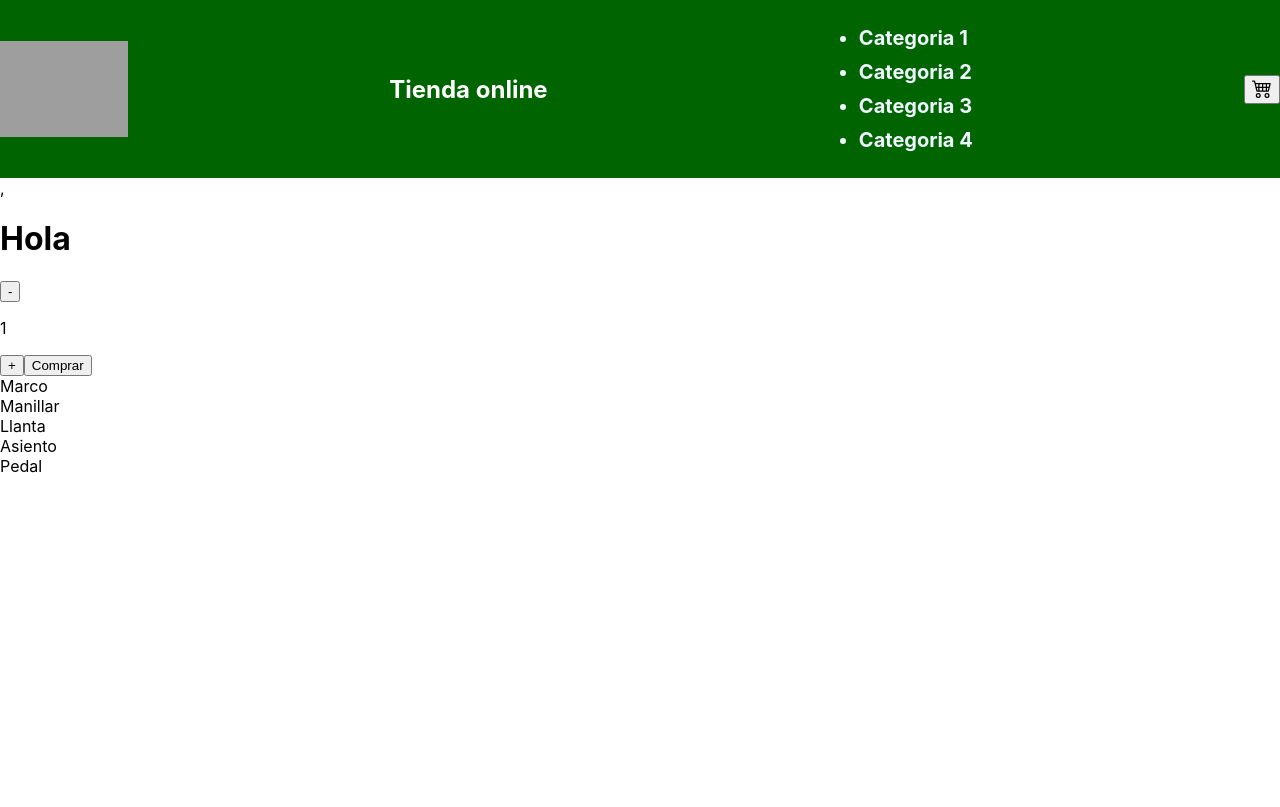
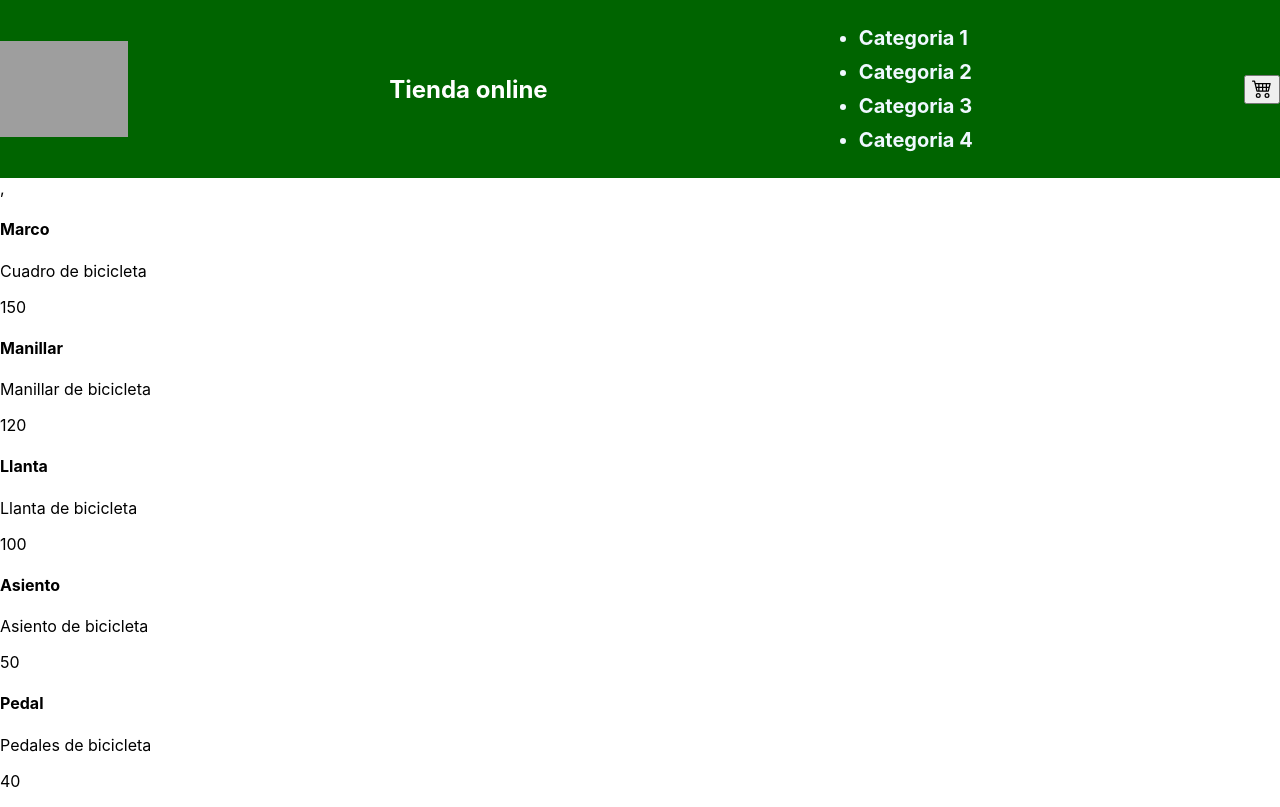
Before and after one commit to olguincona/Cleterosapp, a React (Create React App) app: page / in a window 1280 px wide. Built offline with nearby package versions, Linux system fonts and the light colour scheme; grey boxes are pictures that could not be loaded.

Commit message:
arreglos

```diff
--- a/src/Components/Item.js
+++ b/src/Components/Item.js
@@ -1,15 +1,14 @@
 import React from 'react'
 
-const promesa = new Promise((res, rej)=>{
-    setTimeout(() =>{
-        res(productos);
-    }, 2000);
-});
-
-function Item() {
-  return (
-    <div>Item</div>
-  )
+function Item({product}) {
+  const {title, description, price} = product;
+    return (
+      <div>
+        <h4>{title}</h4>
+        <p>{description}</p> <p>{price}</p>
+      </div>
+    );
 }
 
+
 export default Item
--- a/src/Components/ItemList.js
+++ b/src/Components/ItemList.js
@@ -1,22 +1,14 @@
-import React from 'react'
+import React from "react";
+import Item from "./Item";
 
-function ItemList(items) {
+function ItemList({items}) {
   return (
-    <div>ItemList</div>
-  )
+    <>
+      {items.map((product) =>(
+       <Item key={product.id} product={product} />
+    ))}
+    </>
+  );
 }
 
-export default ItemList
-const productos = [
-    {id:0, title:'Marco', description: 'Cuadro de bicicleta', price: 150, pictureUrl:'foto'},
-    {id:1, title:'Manillar', description: 'Manillar de bicicleta', price: 120, pictureUrl:'foto'},
-    {id:2, title:'Llanta', description: 'Llanta de bicicleta', price: 100, pictureUrl:'foto'},
-    {id:3, title:'Asiento', description: 'Asiento de bicicleta', price: 50, pictureUrl:'foto'},
-    {id:4, title:'Pedal', description: 'Pedales de bicicleta', price: 40, pictureUrl:'foto'},
-]
-
-const promesa = new Promise((res, rej)=>{
-    setTimeout(() =>{
-        res(productos);
-    }, 2000);
-});
+export default ItemList;
--- a/src/Components/ItemListContainer.js
+++ b/src/Components/ItemListContainer.js
@@ -18,31 +18,24 @@ const promesa = new Promise((res, rej)=>{
     }, 2000);
 });
 
-const ItemListContainer = ({valor}) => {
+const ItemListContainer = () => {
     const [products, setProducts] = useState([]);
 
     useEffect(()=>{
-        promesa.then((data)=>{
+        promesa
+        .then((data)=>{
            console.log(data);
            setProducts(data);
-        }).catch(() => {
-            console.log('Algo salio mal')
         })
-
+        .catch(() => {
+            console.log("Algo salio mal");
+        });
     }, []);
-
-    const onAdd = (count) => {
-        console.log('Hola quiero ' + count + ' unidades de este producto')
-    }
     return (
         <>
-            <div>
-                <h1 href="#" style={{color:"black"}}>{valor}</h1>
-            </div>
-            <ItemCount stock={6} initial = {1} onAdd={onAdd}/>
-            {products.map((product) => <div key={product.id}>{product.title}</div>)}
+            <ItemList items={products} />
         </>
-    )
-}
+    );
+};
 
-export default ItemListContainer
+export default ItemListContainer;
```
